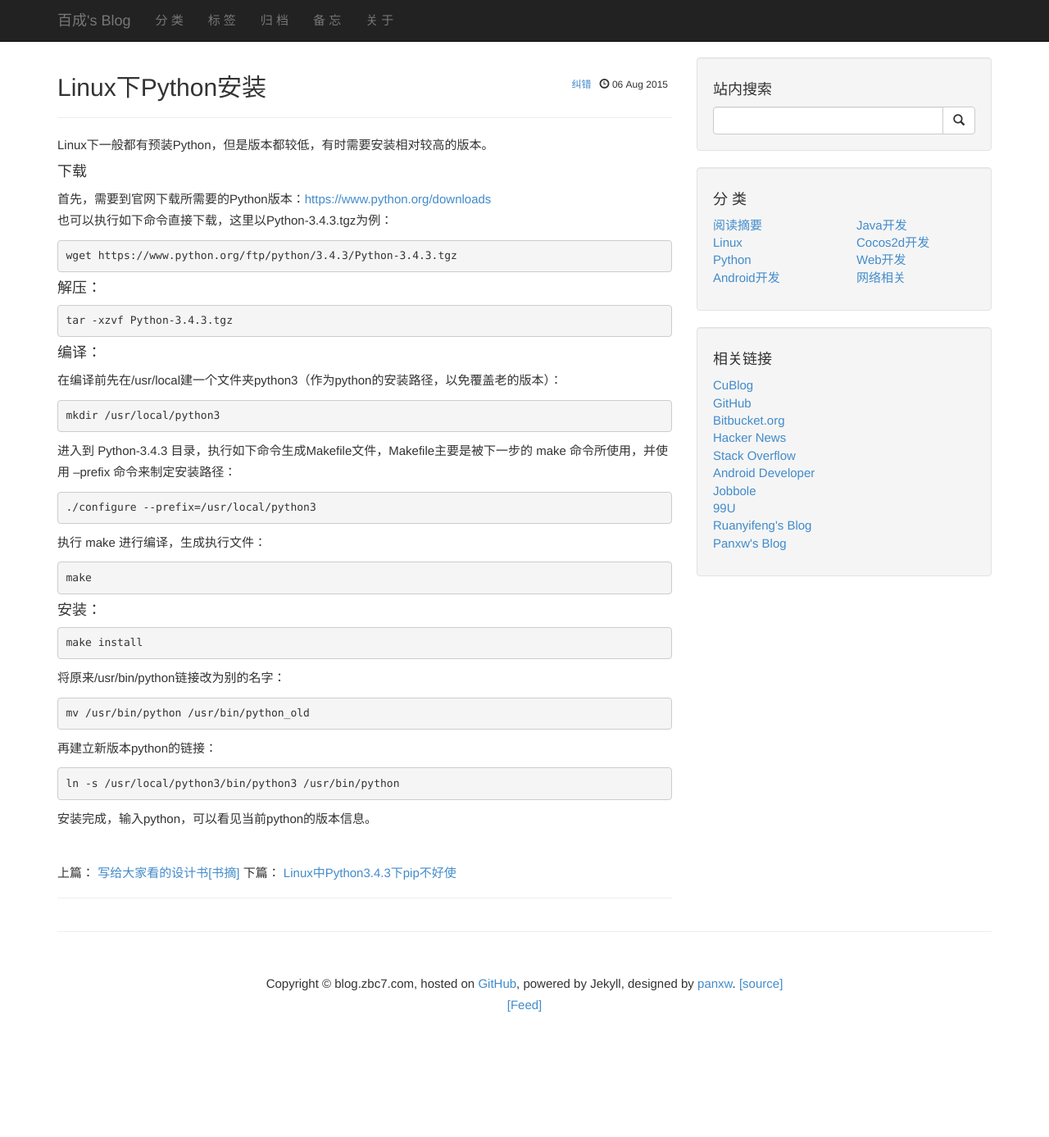
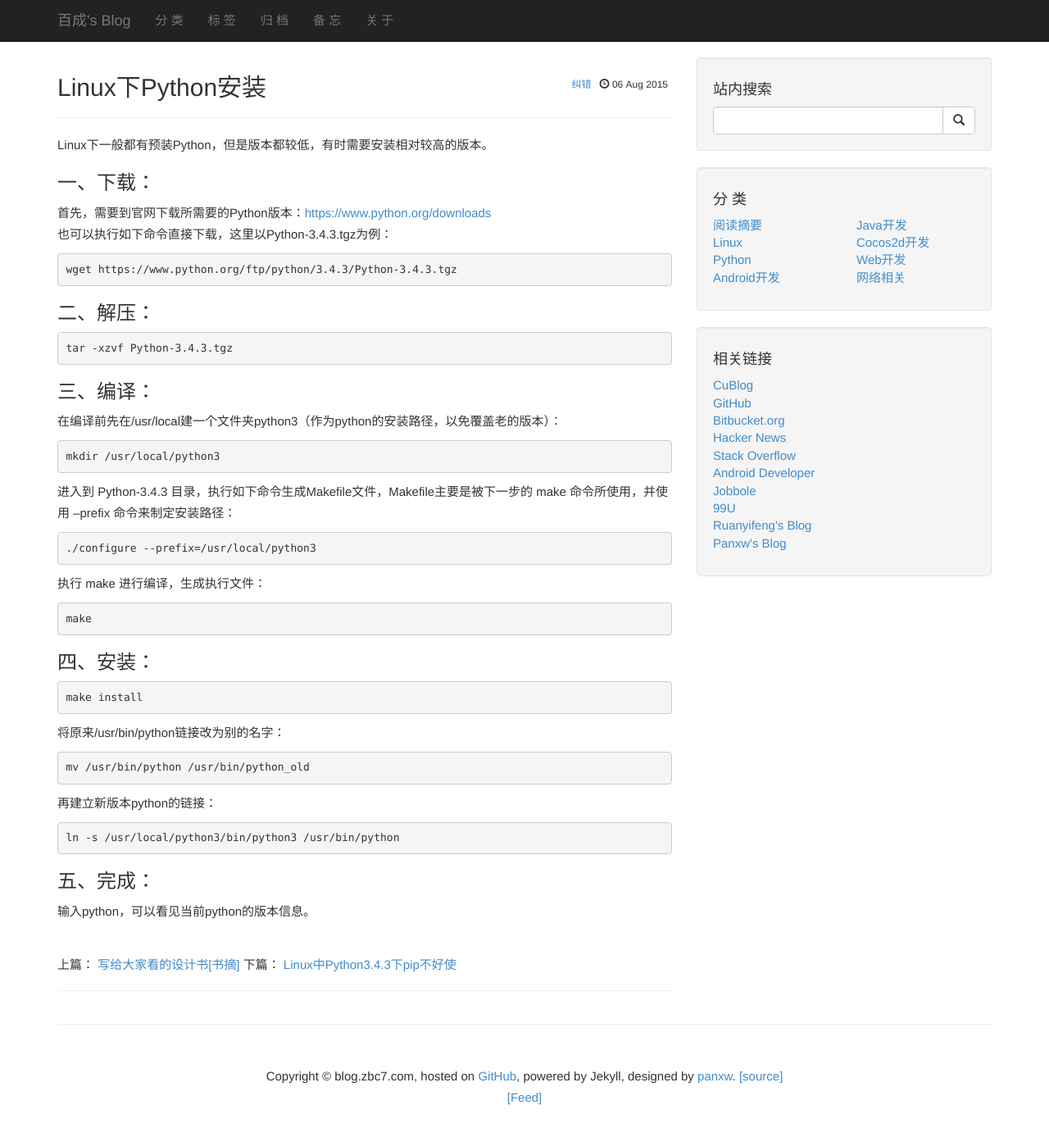
Before and after one commit to zbc0512/zbc0512.github.io, a Jekyll site: the page built from _posts/2015-08-06-linux-python-install.md, in a window 1280 px wide and 1400 px high. Shown: the top 1387 px of the window at 82% size. Built offline with Jekyll 4.4.1, drawn with Linux system fonts in a browser that asks for light colours; Markdown is read by kramdown in place of the engine named in the settings; comment, search, counter and statistics services are not loaded.

Commit message:
Update 2015-08-06-linux-python-install.md

```diff
--- a/_posts/2015-08-06-linux-python-install.md
+++ b/_posts/2015-08-06-linux-python-install.md
@@ -7,17 +7,17 @@ tags: ["Linux", "Python"]
 
 Linux下一般都有预装Python，但是版本都较低，有时需要安装相对较高的版本。
 
-####下载
+###一、下载：
 首先，需要到官网下载所需要的Python版本：<https://www.python.org/downloads>
 也可以执行如下命令直接下载，这里以Python-3.4.3.tgz为例：
 
     wget https://www.python.org/ftp/python/3.4.3/Python-3.4.3.tgz
 
-####解压：
+###二、解压：
 
     tar -xzvf Python-3.4.3.tgz
 
-####编译：
+###三、编译：
   在编译前先在/usr/local建一个文件夹python3（作为python的安装路径，以免覆盖老的版本）：
 
     mkdir /usr/local/python3
@@ -30,7 +30,7 @@ Linux下一般都有预装Python，但是版本都较低，有时需要安装相
 
     make
 
-####安装：
+###四、安装：
 
     make install
 
@@ -42,4 +42,5 @@ Linux下一般都有预装Python，但是版本都较低，有时需要安装相
 
     ln -s /usr/local/python3/bin/python3 /usr/bin/python
 
-安装完成，输入python，可以看见当前python的版本信息。
+###五、完成：
+输入python，可以看见当前python的版本信息。
```
